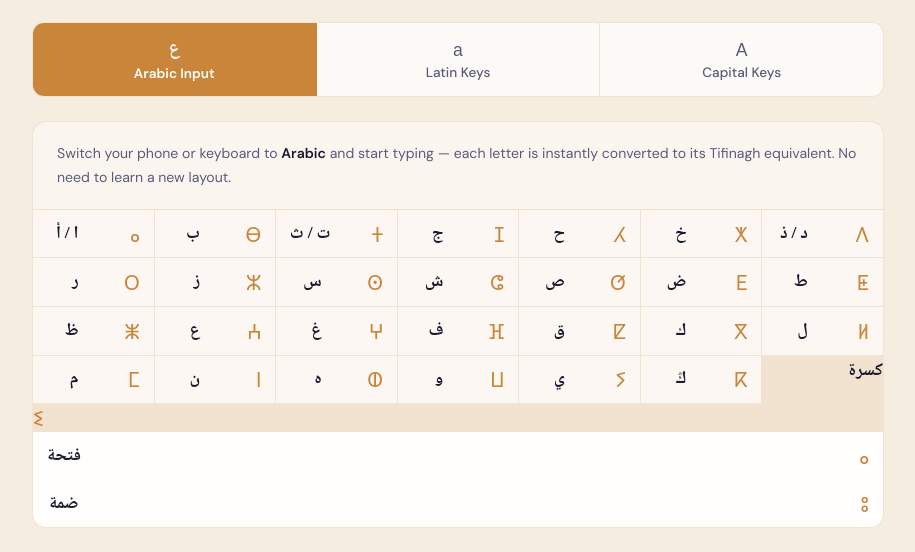
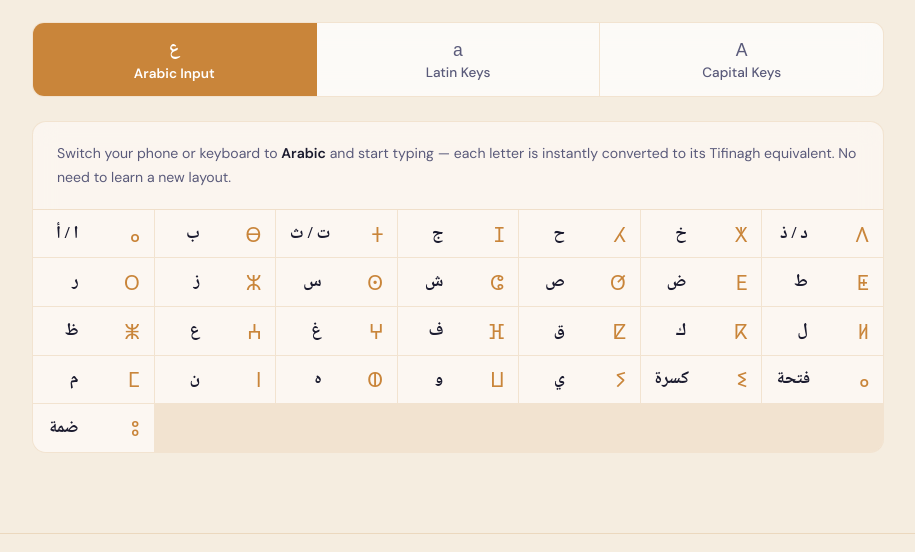
Before and after one commit to lhoubi/amghnas, a plain HTML site: page keyboard.html in a window 1280 px wide. Shown: the part 1128-1680 px from the top of the page, without its empty margins (182-1097 px from the left). Drawn offline with nearby package versions, Linux system fonts and the light colour scheme.

Commit message:
Update keyboard.html

```diff
--- a/keyboard.html
+++ b/keyboard.html
@@ -833,14 +833,13 @@
           <div class="map-cell"><span class="map-from-val ar">غ</span><span class="map-tifi">ⵖ</span></div>
           <div class="map-cell"><span class="map-from-val ar">ف</span><span class="map-tifi">ⴼ</span></div>
           <div class="map-cell"><span class="map-from-val ar">ق</span><span class="map-tifi">ⵇ</span></div>
-          <div class="map-cell"><span class="map-from-val ar">ك</span><span class="map-tifi">ⴳ</span></div>
+          <div class="map-cell"><span class="map-from-val ar">ك</span><span class="map-tifi">ⴽ</span></div>
           <div class="map-cell"><span class="map-from-val ar">ل</span><span class="map-tifi">ⵍ</span></div>
           <div class="map-cell"><span class="map-from-val ar">م</span><span class="map-tifi">ⵎ</span></div>
           <div class="map-cell"><span class="map-from-val ar">ن</span><span class="map-tifi">ⵏ</span></div>
           <div class="map-cell"><span class="map-from-val ar">ه</span><span class="map-tifi">ⵀ</span></div>
           <div class="map-cell"><span class="map-from-val ar">و</span><span class="map-tifi">ⵡ</span></div>
           <div class="map-cell"><span class="map-from-val ar">ي</span><span class="map-tifi">ⵢ</span></div>
-          <div class="map-cell"><span class="map-from-val ar">ڭ</span><span class="map-tifi">ⴽ</span></div
           <div class="map-cell"><span class="map-from-val ar">كسرة </span><span class="map-tifi">ⵉ</span></div>
           <div class="map-cell"><span class="map-from-val ar">فتحة </span><span class="map-tifi">ⴰ</span></div>
           <div class="map-cell"><span class="map-from-val ar">ضمة </span><span class="map-tifi">ⵓ</span></div>
```
